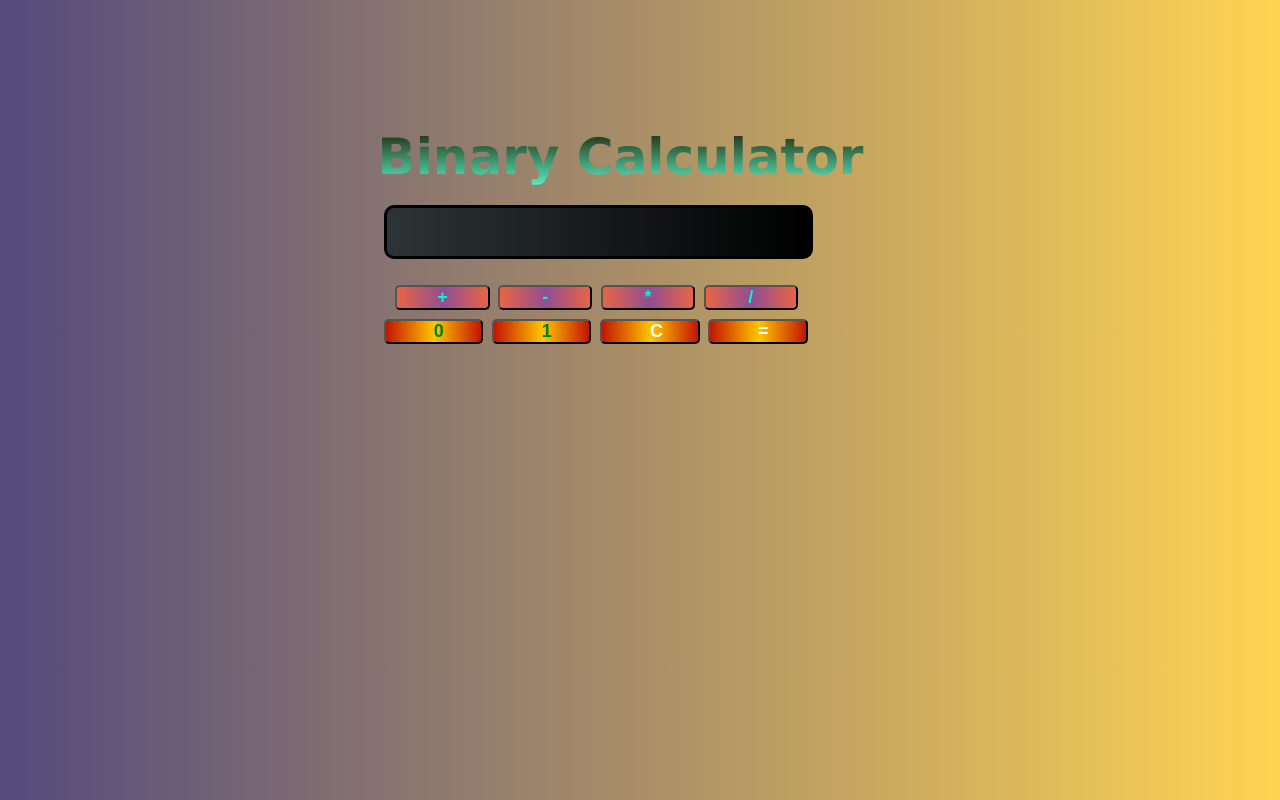
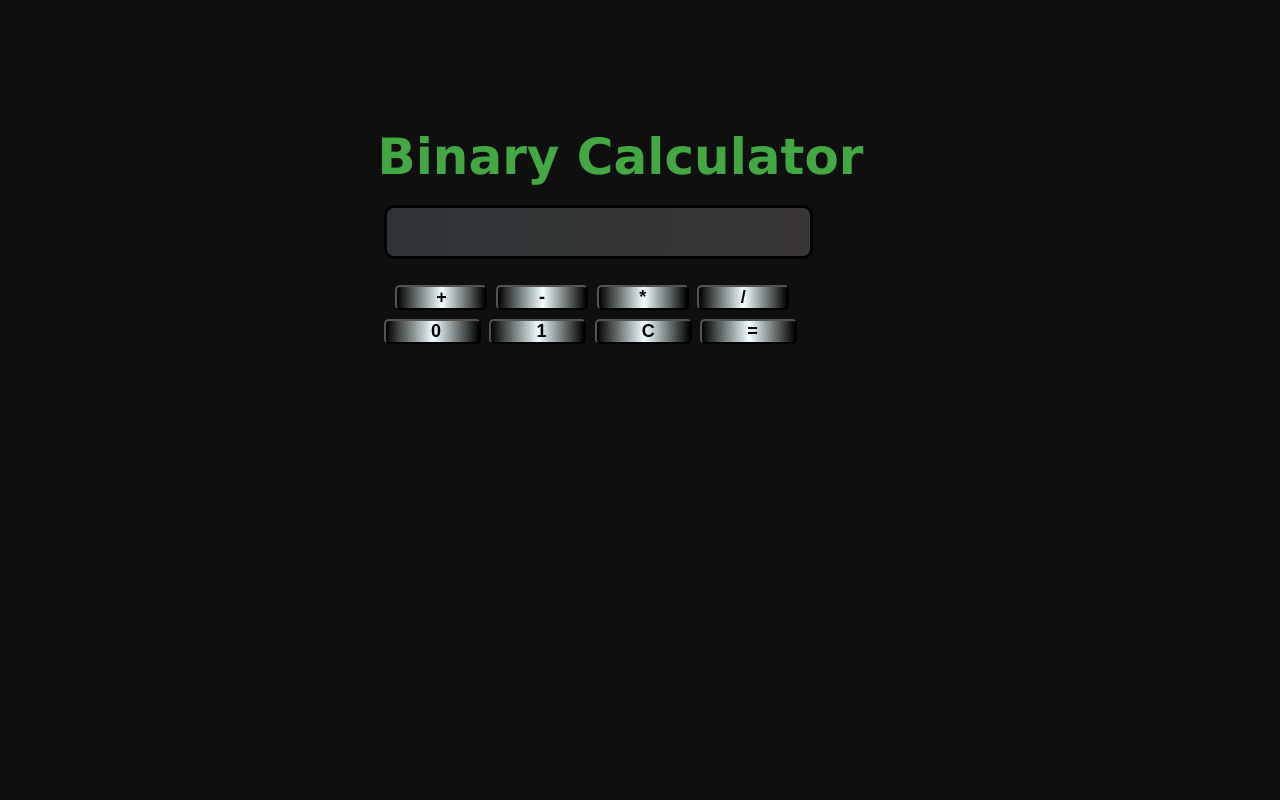
Before and after one commit to Darshil-Papalkar/binary-calculator, a plain HTML site: page index.html in a window 1280 px wide. Drawn offline with Linux system fonts and the light colour scheme.

Commit message:
Update binaryCalculator.css

```diff
--- a/binaryCalculator.css
+++ b/binaryCalculator.css
@@ -4,7 +4,7 @@
 }
 
 body {
-    background-image: linear-gradient(to right, #544a7d, #ffd452);
+    background-color: #0f0f0f;
     font-family: 'Lucida Sans', 'Lucida Sans Regular', 'Lucida Grande', 'Lucida Sans Unicode', Geneva, Verdana, sans-serif;
 }
 
@@ -12,13 +12,10 @@ body {
     font-size: 50px;
     margin-left: 29.5%;
     margin-top: 10%;
-    background: -webkit-linear-gradient(#202000, #55EFC4);
-    -webkit-background-clip: text;
-    -webkit-text-fill-color: transparent;
+    color: rgb(67, 168, 67);
 }
 
 #res {
-    /* background-color: lightgray; */
     border: solid #000000;
     color: #ffd452;
     height: 48px;
@@ -26,7 +23,7 @@ body {
     width: 423px;
     text-align: right;
     margin-left: 30%;
-    background-image: linear-gradient(to left, #000000, #2D3436);
+    background-image: linear-gradient(to left, #3a3636, #2D3436);
     border-radius: 10px;
 }
 
@@ -53,18 +50,18 @@ button {
 
 #btn0,
 #btn1 {
-    background-image: linear-gradient(to right, #c21500 0%, #ffc500 51%, #c21500 100%);
-    color: green;
-    padding-left: 2.65em;
+    background-image: linear-gradient(to right, black 0%, azure 51%, black 100%);
+    color: black;
+    padding-left: 2.5em;
     padding-right: 2.65em;
     font-size: 1em;
 }
 
 #btnClr,
 #btnEql {
-    background-image: linear-gradient(to right, #c21500 0%, #ffc500 51%, #c21500 100%);
-    color: white;
-    padding-left: 2.65em;
+    background-image: linear-gradient(to right, black 0%, azure 51%, black 100%);
+    color: black;
+    padding-left: 2.5em;
     padding-right: 2.65em;
     font-size: 1em;
 }
@@ -73,9 +70,9 @@ button {
 #btnMul,
 #btnDiv,
 #btnSub {
-    color: rgb(1, 247, 206);
+    color: black;
     padding-left: 5%;
     padding-right: 5%;
     font-size: 1em;
-    background-image: linear-gradient(to right, #e96443 0%, #904e95 51%, #e96443 100%);
+    background-image: linear-gradient(to right, black 0%, azure 51%, black 100%);
 }
```
